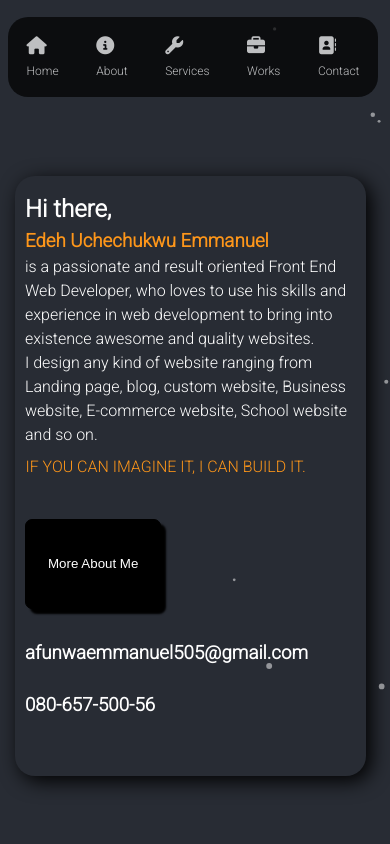
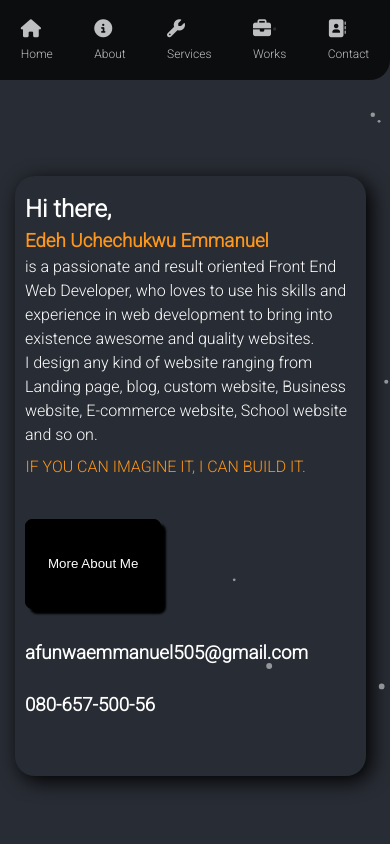
Before and after one commit to afunwa505/portfolio2, a React (Create React App) app: page / in a window 390 px wide. Shown: the top 844 px of the page. Built offline with nearby package versions, Linux system fonts and the light colour scheme.

Commit message:
Update style.css

```diff
--- a/src/style.css
+++ b/src/style.css
@@ -209,17 +209,17 @@ body{
         display: none;
     }
     .mobile-nav {
-        width: 95%;
+        width: 100%;
         height: 80px;
         display: block;
         padding: 10px 0 0 0;
         display: flex;
         justify-content: space-around;
-        border-radius: 20px;
+        border-radius: 0 0 20px 0;
         background: #000000;
         position: fixed;
-        top: 2%;
-        left: 2%;
+        top: 0;
+        left: 0;
         font-size: x-small;
     }
     .fa-home, .fa-info-circle, .fa-wrench, .fa-briefcase, .fa-address-book{
```
